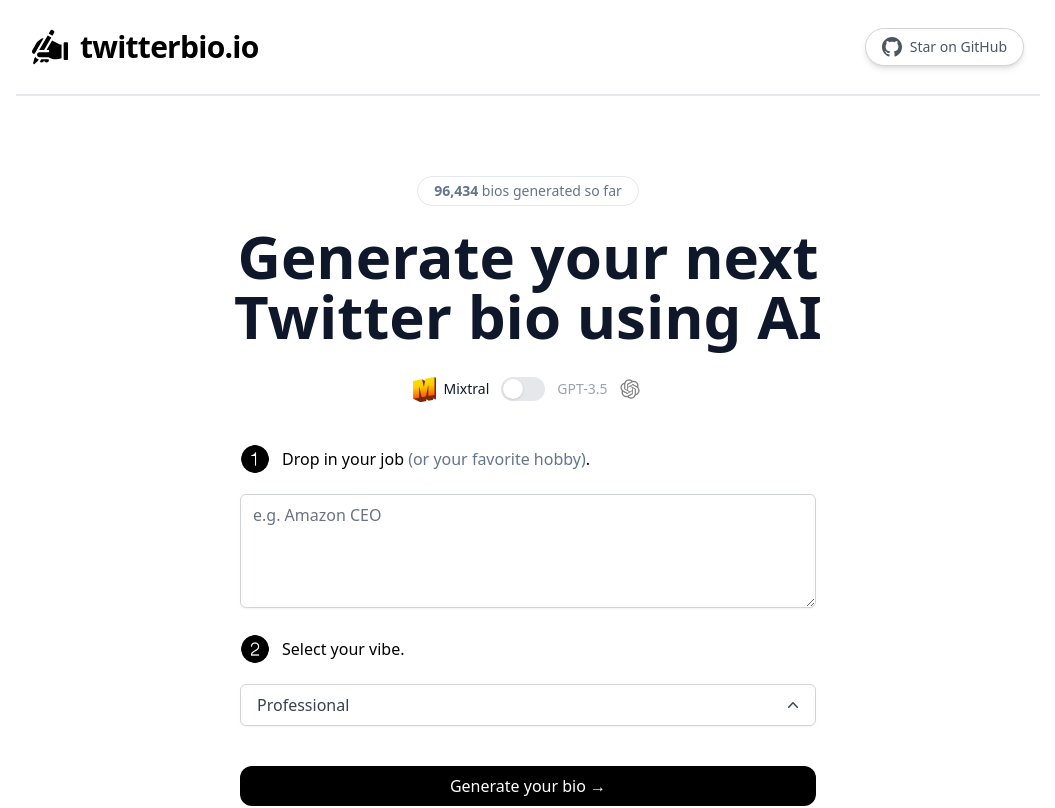
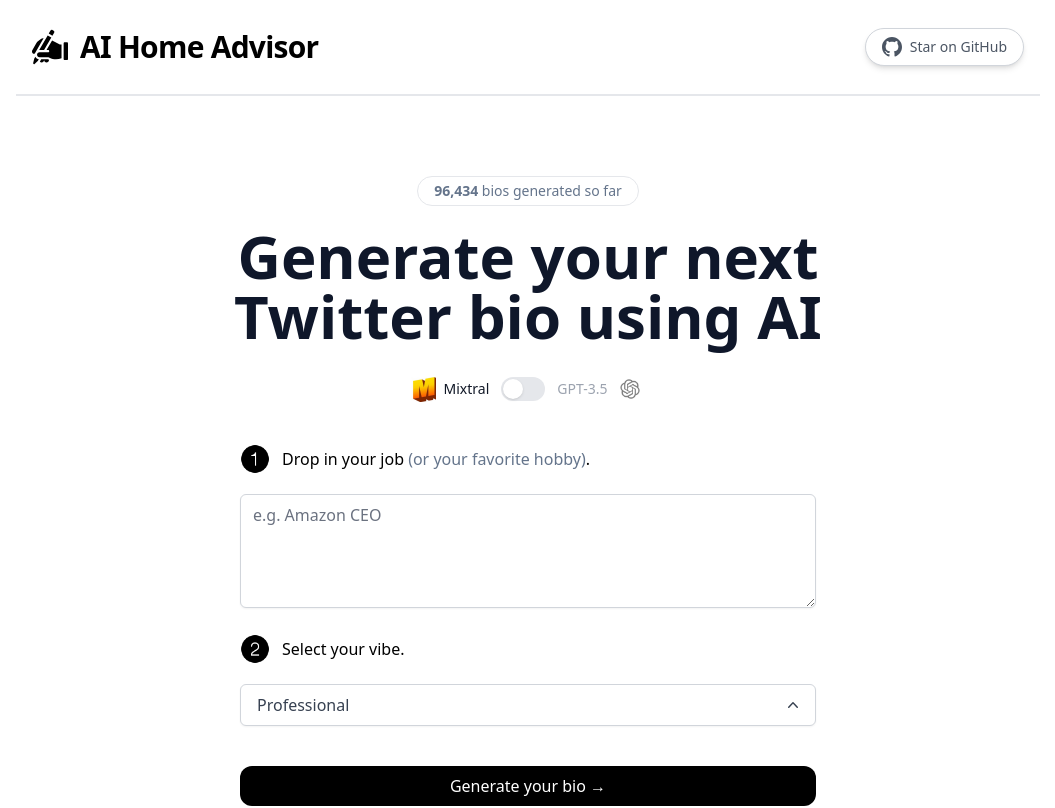
Before and after one commit to StevenDLogic/HomeMatch-AI, a Next.js app: page / in a window 1280 px wide. Shown: the top 808 px of the page, without its empty margins (112-1167 px from the left). Built offline with nearby package versions, Linux system fonts and the light colour scheme.

Commit message:
Update social media links and website description

```diff
--- a/components/Footer.tsx
+++ b/components/Footer.tsx
@@ -25,9 +25,9 @@
       </div>
       <div className="flex space-x-4 pb-4 sm:pb-0">
         <Link
-          href="https://twitter.com/nutlope"
+          href="https://twitter.com/karel_mal"
           className="group"
-          aria-label="TaxPal on Twitter"
+          aria-label="Karlos on Twitter"
         >
           <svg
             aria-hidden="true"
@@ -37,9 +37,9 @@
           </svg>
         </Link>
         <Link
-          href="https://github.com/Nutlope/twitterbio"
+          href="https://github.com/karlosmatos"
           className="group"
-          aria-label="TaxPal on GitHub"
+          aria-label="Karel Maly on GitHub"
         >
           <svg
             aria-hidden="true"
--- a/components/Header.tsx
+++ b/components/Header.tsx
@@ -11,12 +11,12 @@
           className="sm:w-9 sm:h-9 w-8 h-8"
         />
         <h1 className="sm:text-3xl text-2xl font-bold ml-2 tracking-tight">
-          twitterbio.io
+          AI Home Advisor
         </h1>
       </Link>
       <a
         className="flex max-w-fit items-center justify-center space-x-2 rounded-full border border-gray-300 bg-white px-4 py-2 text-sm text-gray-600 shadow-md transition-colors hover:bg-gray-100"
-        href="https://github.com/Nutlope/twitterbio"
+        href="https://github.com/karlosmatos/home-ai-advisor"
         target="_blank"
         rel="noopener noreferrer"
       >
--- a/pages/_document.tsx
+++ b/pages/_document.tsx
@@ -8,27 +8,27 @@
           <link rel="icon" href="/favicon.ico" />
           <meta
             name="description"
-            content="Generate your next Twitter bio in seconds."
+            content="Get your new home ideas in seconds."
           />
-          <meta property="og:site_name" content="twitterbio.io" />
+          <meta property="og:site_name" content="home-ai-advisor.vercel.app" />
           <meta
             property="og:description"
-            content="Generate your next Twitter bio in seconds."
+            content="Get your new home ideas in seconds."
           />
-          <meta property="og:title" content="Twitter Bio Generator" />
+          <meta property="og:title" content="AI Home Advisor" />
           <meta name="twitter:card" content="summary_large_image" />
-          <meta name="twitter:title" content="Twitter Bio Generator" />
+          <meta name="twitter:title" content="AI Home Advisor" />
           <meta
             name="twitter:description"
-            content="Generate your next Twitter bio in seconds."
+            content="Get your new home ideas in seconds."
           />
           <meta
             property="og:image"
-            content="https://twitterbio.io/og-image.png"
+            content="https://home-ai-advisor.vercel.app/og-image.png"
           />
           <meta
             name="twitter:image"
-            content="https://twitterbio.io/og-image.png"
+            content="https://home-ai-advisor.vercel.app/og-image.png"
           />
         </Head>
         <body>
```
